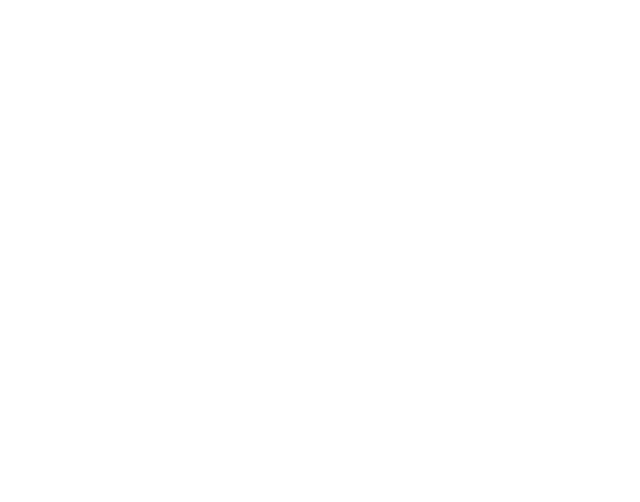
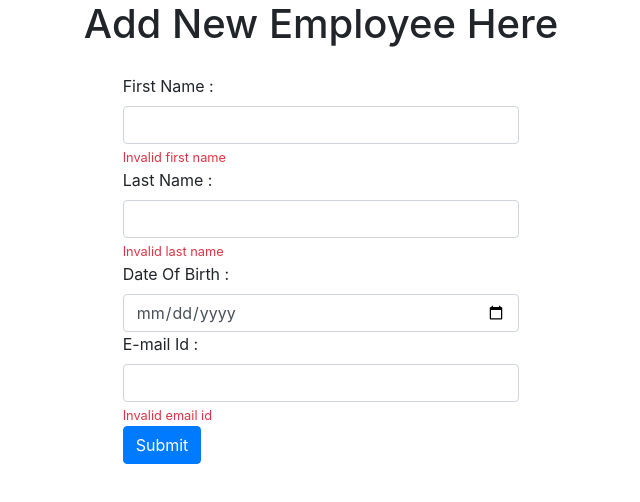
Before and after one commit to vaishnavi-gulwelkar/AngularApp, an Angular app: page /add-emp in a window 1280 px wide. Before the commit this address led to /. Shown: the top 502 px of the page, without its empty margins (319-959 px from the left). Built offline with nearby package versions, Linux system fonts and the light colour scheme.

Commit message:
Add Employee Form Creation and validation

```diff
--- /dev/null
+++ b/src/app/add-emp/add-emp.component.css
@@ -0,0 +1,3 @@
+h1{
+    text-align: center;
+}
--- /dev/null
+++ b/src/app/add-emp/add-emp.component.html
@@ -0,0 +1,27 @@
+<h1 >Add New Employee Here</h1>
+
+<div class="container col-sm-4 form-group" style="margin-top:2%;">
+    <div>
+      <label for="First Name">First Name :</label>
+      <input type="text" (keyup)="typing1()" [(ngModel)]="firstname" class="form-control">
+      <small class="text-danger" *ngIf="istyping1">Invalid first name </small>
+    </div>
+    <div>
+      <label for="Last Name">Last Name :</label>
+      <input type="text" (keyup)="typing2()" [(ngModel)]="lastname" class="form-control">
+      <small class="text-danger" *ngIf="istyping2">Invalid last name </small>
+    </div>
+    <div>
+        <label for="DOB">Date Of Birth :</label>
+        <input type="date" [(ngModel)]="dob" class="form-control">
+    </div>
+    <div>
+        <label for="Email">E-mail Id :</label>
+        <input type="email" (keyup)="typing3()" [(ngModel)]="email" class="form-control">
+
+        <small class="text-danger" *ngIf="istyping3">Invalid email id </small>
+    </div>
+    <div>
+        <button (click)="add()" type="submit" class="btn btn-primary">Submit</button>
+    </div>
+<div>
--- /dev/null
+++ b/src/app/add-emp/add-emp.component.ts
@@ -0,0 +1,70 @@
+import { Component, OnInit } from '@angular/core';
+
+@Component({
+  selector: 'app-add-emp',
+  templateUrl: './add-emp.component.html',
+  styleUrls: ['./add-emp.component.css']
+})
+export class AddEmpComponent implements OnInit {
+
+  firstname=''
+  lastname=''
+  dob=''
+  email=''
+  istyping1 = true;
+  istyping2 = true;
+  istyping3 = true;
+
+  isInvalid = false;
+
+  constructor() { }
+
+  ngOnInit(): void {
+  }
+
+  add() {
+    console.warn('Clicked')
+
+    if (this.firstname == '') {
+      alert('please enter first name')
+    }
+    else if(this.firstname.length<1){
+      alert('First name should contain atleast one character')
+    }
+    else if(this.firstname.length>=15){
+      alert('First Name could not be so lengthy')
+    }
+    else if (this.lastname == '') {
+      alert('please enter last name');
+    }
+    else if(this.lastname.length<1){
+      alert('Last name should contain atleast one character')
+    }
+    else if(this.lastname.length>=15){
+      alert('Last Name could not be so lengthy')
+    }
+    else if (this.dob == '') {
+      alert('please enter date of birth');
+    }
+    else if (this.email == '') {
+      alert('please enter email');
+    }
+    else {
+      this.isInvalid = true;
+    }
+  }
+
+  typing1() {
+    console.warn('inside typing1 method')
+    this.istyping1 = false;
+  }
+  typing2() {
+    console.warn('inside typing2 method')
+    this.istyping2 = false;
+  }
+  typing3() {
+    console.warn('inside typing4 method')
+    this.istyping3 = false;
+  }
+
+}
--- a/src/app/app-routing.module.ts
+++ b/src/app/app-routing.module.ts
@@ -1,5 +1,6 @@
 import { NgModule } from '@angular/core';
 import { RouterModule, Routes } from '@angular/router';
+import { AddEmpComponent } from './add-emp/add-emp.component';
 import { DashboardComponent } from './dashboard/dashboard.component';
 import { LoginComponent } from './login/login.component';
 import { RegisterComponent } from './register/register.component';
@@ -8,7 +9,8 @@
   { path: '', redirectTo: 'login', pathMatch: 'full' },
   { path: 'login', component: LoginComponent },
   { path: 'register', component: RegisterComponent },
-  { path: 'dashboard', component: DashboardComponent }
+  { path: 'dashboard', component: DashboardComponent },
+  { path: 'add-emp', component: AddEmpComponent }
 ];
 
 @NgModule({
--- a/src/app/app.module.ts
+++ b/src/app/app.module.ts
@@ -7,6 +7,7 @@
 import { LoginComponent } from './login/login.component';
 import { FormsModule } from '@angular/forms';
 import { DashboardComponent } from './dashboard/dashboard.component';
+import { AddEmpComponent } from './add-emp/add-emp.component';
 
 @NgModule({
   declarations: [
@@ -14,6 +15,7 @@
     RegisterComponent,
     LoginComponent,
     DashboardComponent,
+    AddEmpComponent,
   ],
   imports: [
     BrowserModule,
--- a/src/app/dashboard/dashboard.component.html
+++ b/src/app/dashboard/dashboard.component.html
@@ -1,4 +1,5 @@
 <div class="container mt-4">
+    <button class="btn btn-primary m-4 float-right" type="button" routerLink="/add-emp">Add new employee</button>
     <table class="table">
         <thead>
             <tr>
--- a/src/app/dashboard/dashboard.component.ts
+++ b/src/app/dashboard/dashboard.component.ts
@@ -38,6 +38,4 @@
 
   ngOnInit(): void {
   }
-
-
 }
--- a/src/app/login/login.component.css
+++ b/src/app/login/login.component.css
@@ -0,0 +1,3 @@
+h1{
+    text-align: center;
+}
--- a/src/app/login/login.component.html
+++ b/src/app/login/login.component.html
@@ -1,10 +1,12 @@
+<h1>Login Here</h1>
+
+
 <div class="container col-sm-4 form-group" style="margin-top:2%;">
     <div>
         <label for="emailid">Email address :</label>
         <input (keyup)="typing1()" [(ngModel)]="email" type="text" class="form-control">
         <small class="text-danger" *ngIf="istyping1">Invalid email id </small>
     </div>
-
 
     <div>
         <label for="password">Password :</label>
--- a/src/app/register/register.component.css
+++ b/src/app/register/register.component.css
@@ -0,0 +1,3 @@
+h1{
+    text-align: center;
+}
--- a/src/app/register/register.component.html
+++ b/src/app/register/register.component.html
@@ -1,3 +1,6 @@
+<h1>Register Here</h1>
+
+
 <div class="container col-sm-4 form-group" style="margin-top:2%;">
     <div>
         <label for="emailid">Email address :</label>
```
Also changed, not shown: 1 other file (tests, documents, lock files or other folders).
